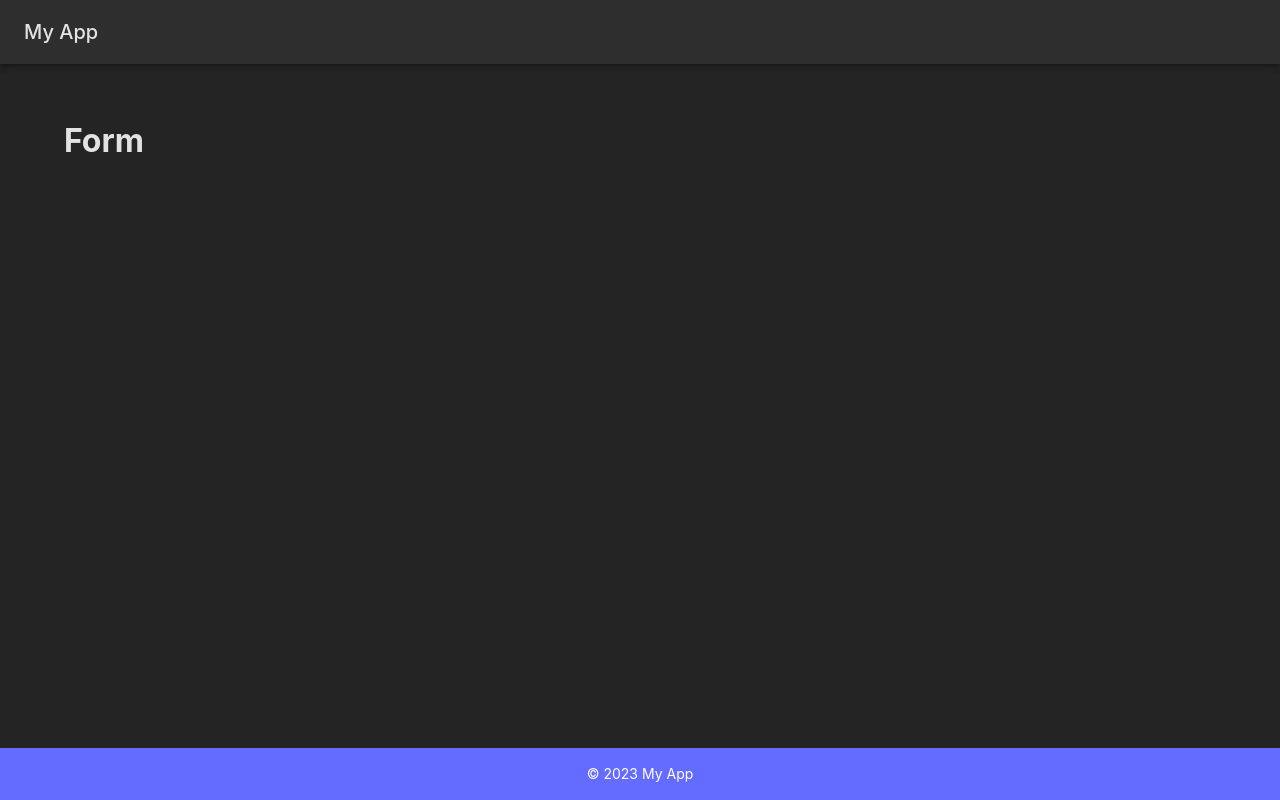
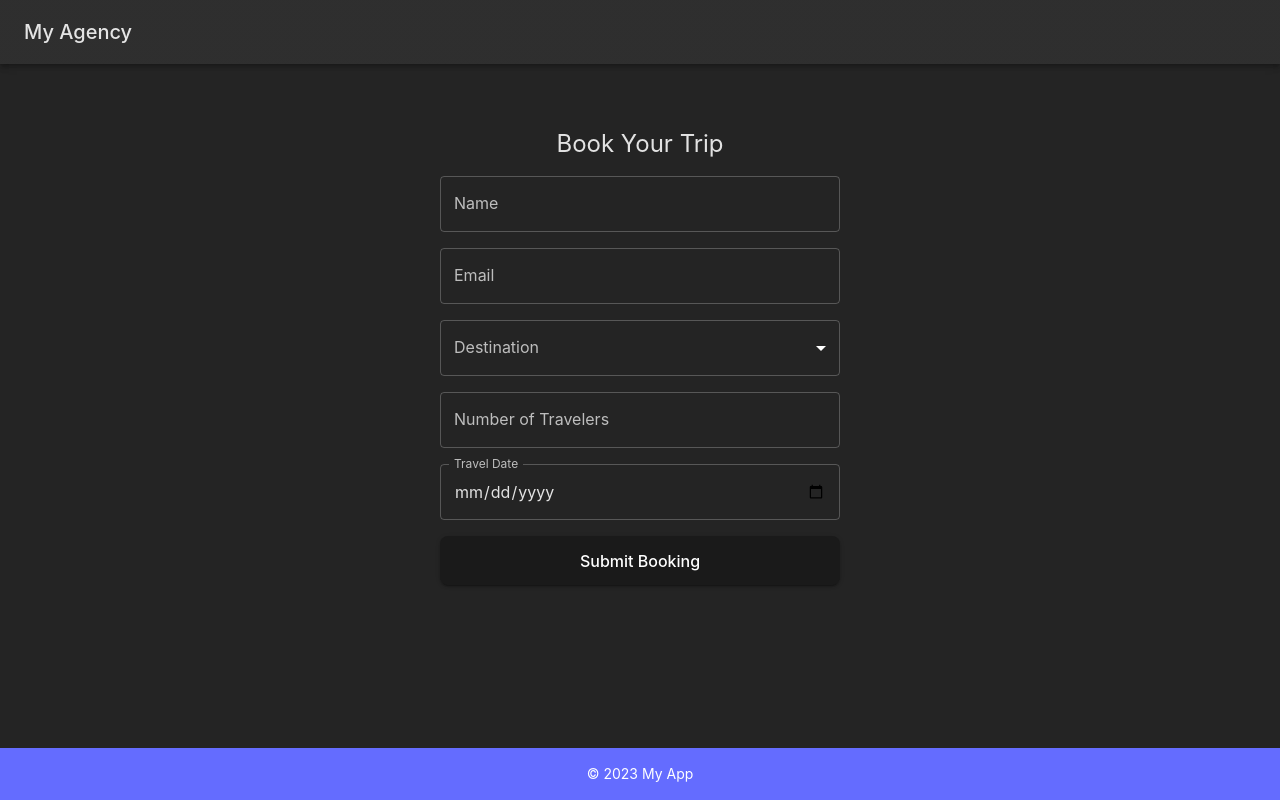
Before and after one commit to enxhisheta/reactHookForm, a React (Vite) app: page / in a window 1280 px wide. Built offline with nearby package versions, Linux system fonts and the light colour scheme.

Commit message:
basic book trip form

```diff
--- a/src/UI/Form.tsx
+++ b/src/UI/Form.tsx
@@ -1,8 +1,108 @@
+import React from "react";
+import { useForm, SubmitHandler } from "react-hook-form";
+import { TextField, Button, MenuItem, Box, Typography } from "@mui/material";
+
+type BookingInputs = {
+  name: string;
+  email: string;
+  destination: string;
+  travelers: number;
+  date: string;
+};
+
 const Form: React.FC = () => {
+  const {
+    register,
+    handleSubmit,
+    formState: { errors },
+  } = useForm<BookingInputs>();
+
+  const onSubmit: SubmitHandler<BookingInputs> = (data) => {
+    console.log(data);
+  };
+
   return (
-    <div>
-      <h1>Form</h1>
-    </div>
+    <Box
+      component="form"
+      onSubmit={handleSubmit(onSubmit)}
+      sx={{
+        display: "flex",
+        flexDirection: "column",
+        gap: 2,
+        maxWidth: 400,
+        mx: "auto",
+        mt: 4,
+      }}
+    >
+      <Typography variant="h5" textAlign="center">
+        Book Your Trip
+      </Typography>
+
+      <TextField
+        label="Name"
+        variant="outlined"
+        {...register("name", { required: "Name is required" })}
+        error={!!errors.name}
+        helperText={errors.name?.message}
+      />
+
+      <TextField
+        label="Email"
+        variant="outlined"
+        {...register("email", {
+          required: "Email is required",
+          pattern: {
+            value: /^[a-zA-Z0-9_.+-]+@[a-zA-Z0-9-]+\.[a-zA-Z0-9-.]+$/,
+            message: "Enter a valid email address",
+          },
+        })}
+        error={!!errors.email}
+        helperText={errors.email?.message}
+      />
+
+      <TextField
+        label="Destination"
+        select
+        variant="outlined"
+        defaultValue=""
+        {...register("destination", {
+          required: "Please select a destination",
+        })}
+        error={!!errors.destination}
+        helperText={errors.destination?.message}
+      >
+        <MenuItem value="cairo">Cairo</MenuItem>
+        <MenuItem value="jordan">Jordan</MenuItem>
+        <MenuItem value="san_francisco">San Francisco</MenuItem>
+      </TextField>
+
+      <TextField
+        label="Number of Travelers"
+        type="number"
+        variant="outlined"
+        {...register("travelers", {
+          required: "Please specify the number of travelers",
+          min: { value: 1, message: "Must be at least 1 traveler" },
+        })}
+        error={!!errors.travelers}
+        helperText={errors.travelers?.message}
+      />
+
+      <TextField
+        label="Travel Date"
+        type="date"
+        variant="outlined"
+        InputLabelProps={{ shrink: true }}
+        {...register("date", { required: "Please select a travel date" })}
+        error={!!errors.date}
+        helperText={errors.date?.message}
+      />
+
+      <Button type="submit" variant="contained" color="primary">
+        Submit Booking
+      </Button>
+    </Box>
   );
 };
+
 export default Form;
--- a/src/UI/Layout.tsx
+++ b/src/UI/Layout.tsx
@@ -10,7 +10,7 @@ const Layout: React.FC<LayoutProps> = ({ children }) => {
     <Box className="layout-container">
       <AppBar position="static">
         <Toolbar>
-          <Typography variant="h6">My App</Typography>
+          <Typography variant="h6">My Agency</Typography>
         </Toolbar>
       </AppBar>
 
```
